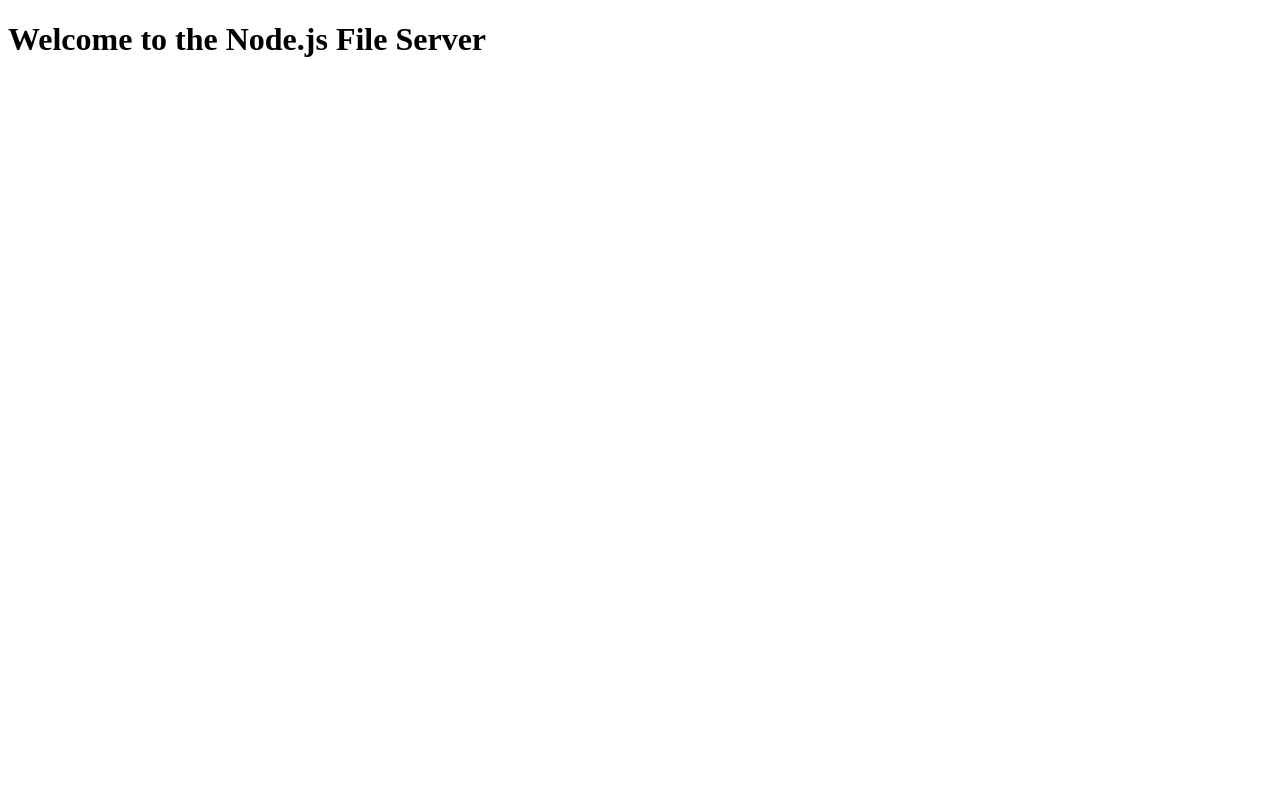
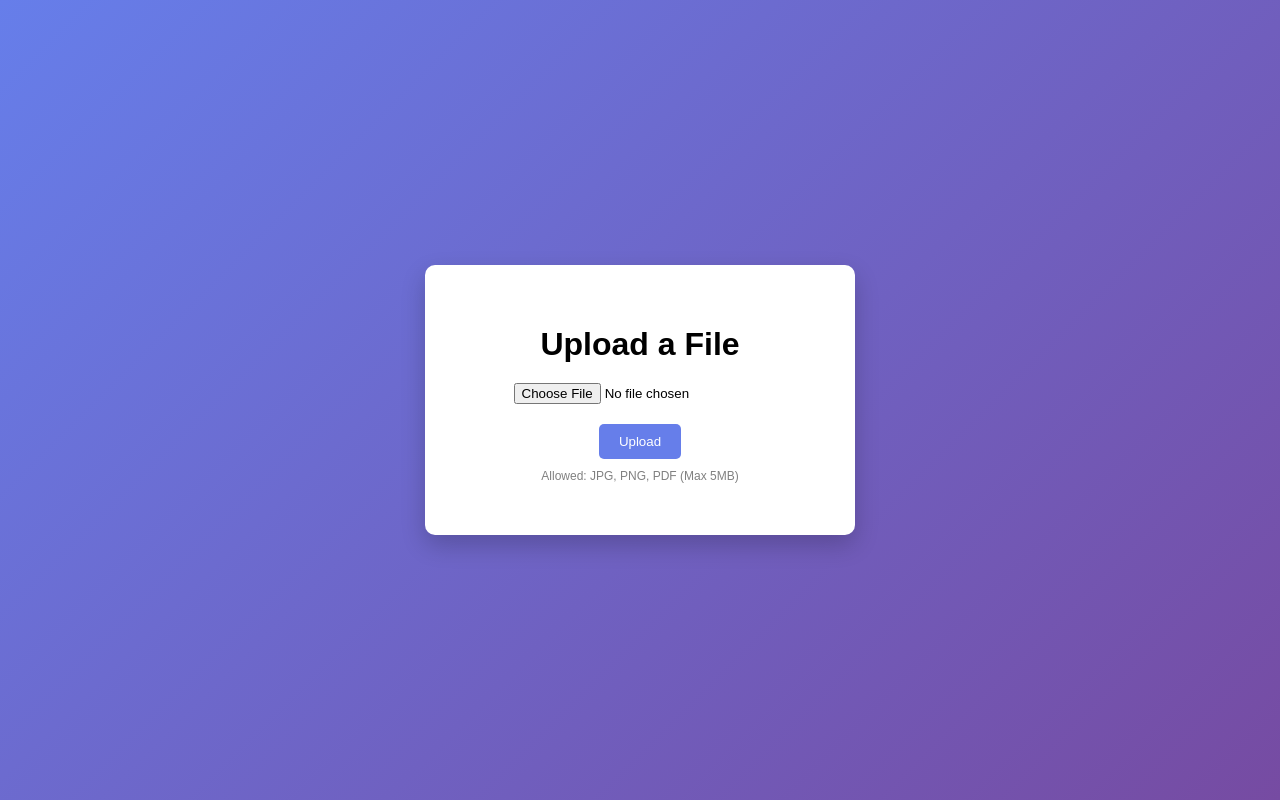
Before and after one commit to mjdeleon02-pixel/Justine, a website: page public/index.html in a window 1280 px wide. Drawn offline with Linux system fonts and the light colour scheme.

Commit message:
Added file upload functionality with validation and UI improvements

```diff
--- a/package.json
+++ b/package.json
@@ -11,7 +11,9 @@
   "license": "ISC",
   "type": "commonjs",
   "dependencies": {
+    "express": "^5.2.1",
     "mime": "^4.1.0",
-    "mime-types": "^3.0.2"
+    "mime-types": "^3.0.2",
+    "multer": "^2.0.2"
   }
 }
--- a/public/index.html
+++ b/public/index.html
@@ -2,10 +2,70 @@
 <html lang="en">
 <head>
     <meta charset="UTF-8">
+    <title>Challenge Task: File Upload</title>
     <meta name="viewport" content="width=device-width, initial-scale=1.0">
-        <title>Node.js File Server</title>
+    <style>
+        body {
+            font-family: Arial, sans-serif;
+            background: linear-gradient(135deg, #667eea, #764ba2);
+            display: flex;
+            justify-content: center;
+            align-items: center;
+            height: 100vh;
+            margin: 0;
+        }
+
+        .card {
+            background: white;
+            padding: 40px;
+            border-radius: 10px;
+            box-shadow: 0 10px 25px rgba(0,0,0,0.2);
+            text-align: center;
+            width: 350px;
+        }
+
+        h1 {
+            margin-bottom: 20px;
+        }
+
+        input[type="file"] {
+            margin-bottom: 20px;
+        }
+
+        button {
+            padding: 10px 20px;
+            border: none;
+            background: #667eea;
+            color: white;
+            border-radius: 5px;
+            cursor: pointer;
+            transition: 0.3s;
+        }
+
+        button:hover {
+            background: #764ba2;
+        }
+
+        .note {
+            font-size: 12px;
+            margin-top: 10px;
+            color: gray;
+        }
+    </style>
 </head>
 <body>
-        <h1>Welcome to the Node.js File Server</h1>
+    <div class="card">
+        <h1>Upload a File</h1>
+
+        <form action="/upload" method="POST" enctype="multipart/form-data">
+            <input type="file" name="file" required>
+            <br>
+            <button type="submit">Upload</button>
+        </form>
+
+        <p class="note">
+            Allowed: JPG, PNG, PDF (Max 5MB)
+        </p>
+    </div>
 </body>
 </html>
```
Also changed, not shown: server.js (+48 -21 lines), 1 other file. Lines whose indentation alone changed are shown as unchanged.
